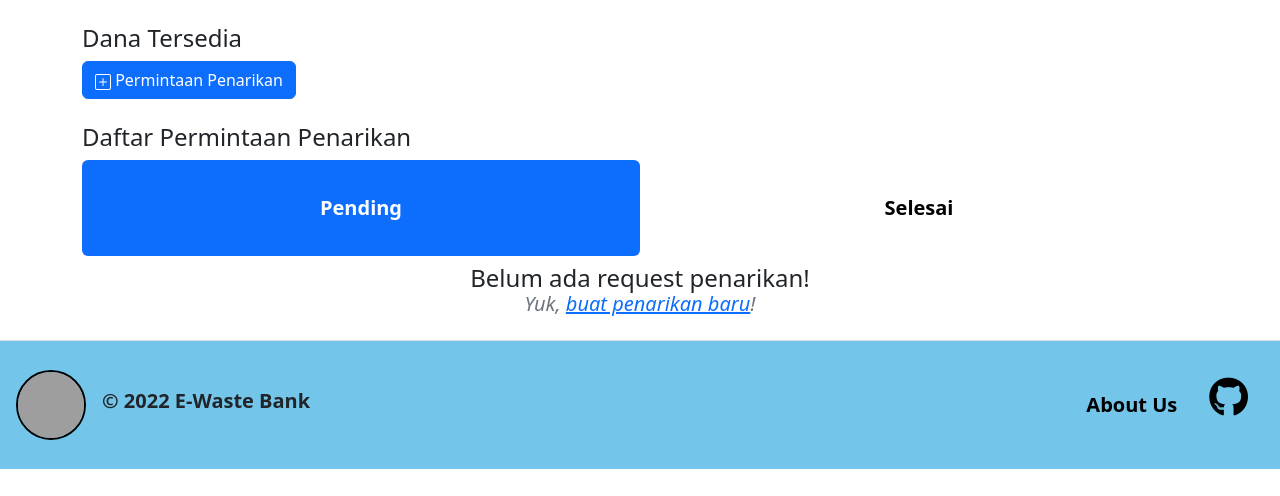
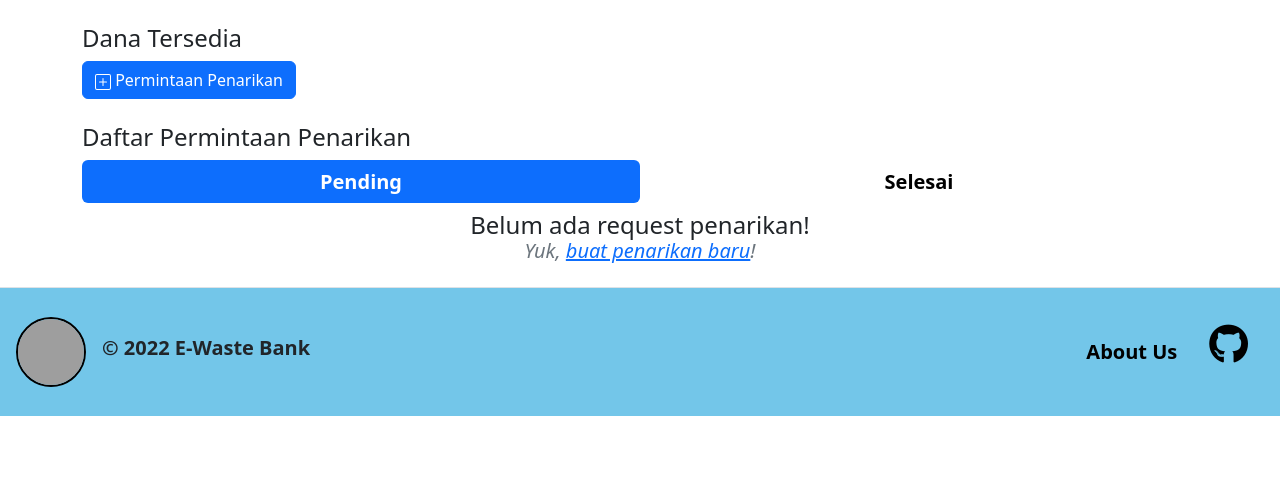
Before and after one commit to E-Waste-Bank/E-Waste-Bank-Web, a Django app: page /keuangan/user/ in a window 1280 px wide. Shown: the part 128-624 px from the top of the page. Run offline with Django 4.2, Linux system fonts and the light colour scheme; the visitor is signed in with stand-in values (Sample User, id 1); data that the repository does not hold is empty; some libraries are stand-ins or nearby versions; grey boxes are pictures that could not be loaded.

Commit message:
Fix user keuangan cashout tab pill height

```diff
--- a/keuangan/templates/user.html
+++ b/keuangan/templates/user.html
@@ -29,10 +29,10 @@
             <!-- Tabs -->
             <ul class="nav nav-justified" id="cashouts-tabs" role="tablist">
                 <li class="nav-item" role="presentation">
-                  <button class="nav-link active" id="pending-tab" data-bs-toggle="tab" data-bs-target="#pending-tab-pane" type="button" role="tab" aria-controls="pending-tab-pane" aria-selected="true">Pending</button>
+                  <button class="nav-link active" style="line-height: normal;" id="pending-tab" data-bs-toggle="tab" data-bs-target="#pending-tab-pane" type="button" role="tab" aria-controls="pending-tab-pane" aria-selected="true">Pending</button>
                 </li>
                 <li class="nav-item" role="presentation">
-                  <button class="nav-link" id="done-tab" data-bs-toggle="tab" data-bs-target="#done-tab-pane" type="button" role="tab" aria-controls="done-tab-pane" aria-selected="false">Selesai</button>
+                  <button class="nav-link" style="line-height: normal;" id="done-tab" data-bs-toggle="tab" data-bs-target="#done-tab-pane" type="button" role="tab" aria-controls="done-tab-pane" aria-selected="false">Selesai</button>
                 </li>
             </ul>
                 <div class="tab-content" id="myTabContent">
```
